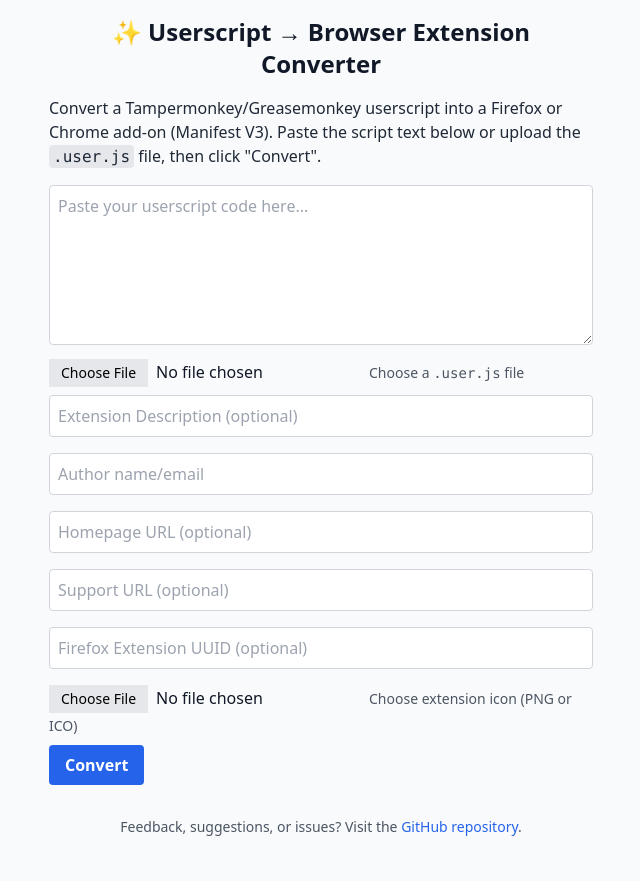
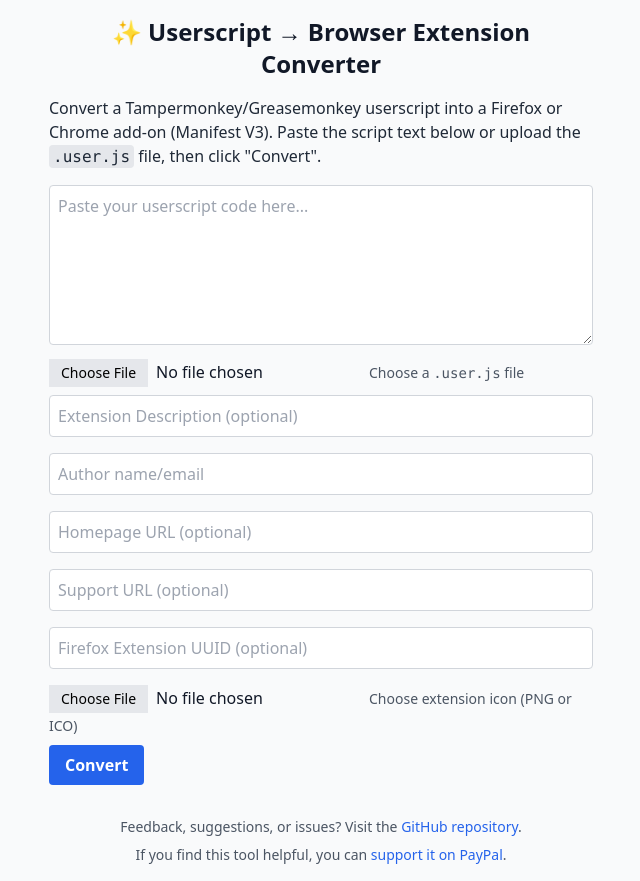
Before and after one commit to HRussellZFAC023/UserScript-Compiler, a React (Vite) app: page / in a window 1280 px wide. Shown: the whole page, without its empty margins (319-959 px from the left). Before the commit the page ends 853 px from the top, so only its background shows below. Built offline with nearby package versions, Linux system fonts and the light colour scheme.

Commit message:
Add PayPal donation link

```diff
--- a/src/App.jsx
+++ b/src/App.jsx
@@ -212,6 +212,18 @@
         </a>
         .
       </p>
+      <p className="mt-2 text-center text-sm text-gray-600">
+        If you find this tool helpful, you can{' '}
+        <a
+          href="https://www.paypal.com/paypalme/my/profile"
+          className="text-blue-600 hover:underline"
+          target="_blank"
+          rel="noopener noreferrer"
+        >
+          support it on PayPal
+        </a>
+        .
+      </p>
     </div>
   );
 }
```
Also changed, not shown: 1 other file (tests, documents, lock files or other folders).
